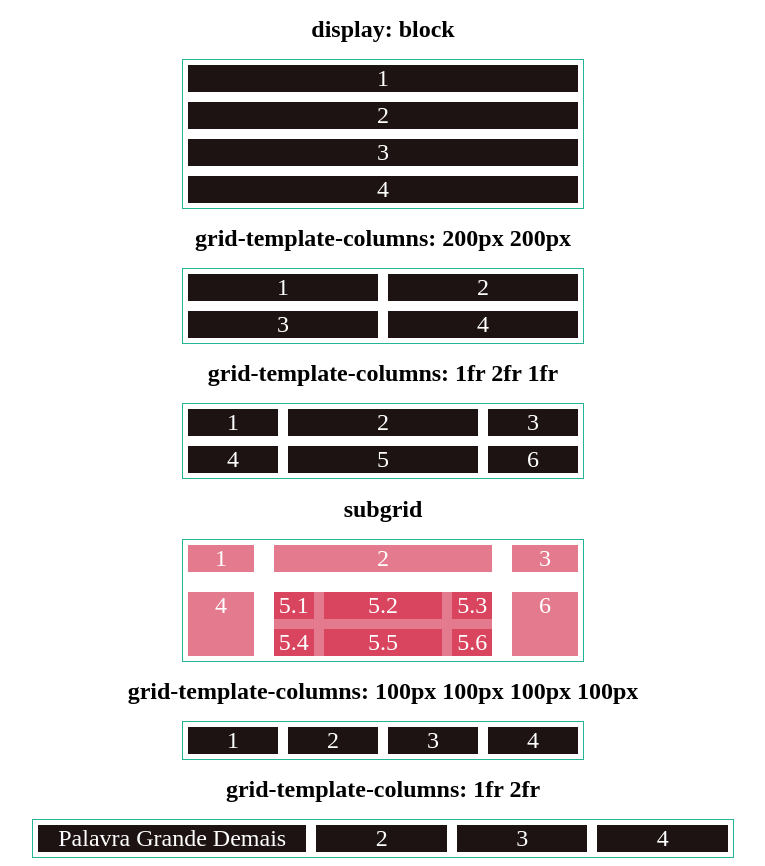
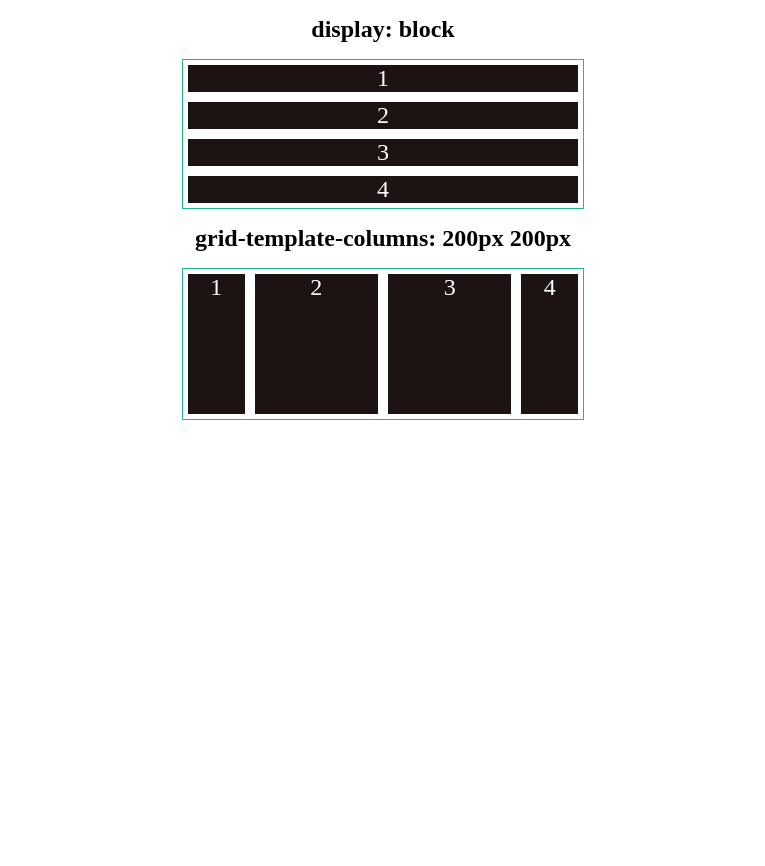
Before and after one commit to GabryelJackson/css-grid, a plain HTML site: page aulas/aula04/index.html in a window 1280 px wide. Shown: the whole page, without its empty margins (257-1022 px from the left). After the commit the page ends 800 px from the top, so only its background shows below. Drawn offline with Linux system fonts and the light colour scheme.

Commit message:
aula sobre grid-template-rows

```diff
--- a/aulas/aula04/index.html
+++ b/aulas/aula04/index.html
@@ -27,56 +27,5 @@
             <div class="item">4</div>
         </section>
     </div>
-
-    <div>
-        <h1>grid-template-columns: 1fr 2fr 1fr</h1>
-        <section class="grid grid-template-2">
-            <div class="item">1</div>
-            <div class="item">2</div>
-            <div class="item">3</div>
-            <div class="item">4</div>
-            <div class="item">5</div>
-            <div class="item">6</div>
-        </section>
-    </div>
-
-    <div>
-        <h1>subgrid</h1>
-        <section class="grid subgrid">
-            <div class="item">1</div>
-            <div class="item">2</div>
-            <div class="item">3</div>
-            <div class="item">4</div>
-            <div class="item subgrid">
-                <div>5.1</div>
-                <div>5.2</div>
-                <div>5.3</div>
-                <div>5.4</div>
-                <div>5.5</div>
-                <div>5.6</div>
-            </div>
-            <div class="item">6</div>
-        </section>
-    </div>
-
-    <div>
-        <h1>grid-template-columns: 100px 100px 100px 100px</h1>
-        <section class="grid grid-template-3">
-            <div class="item">1</div>
-            <div class="item">2</div>
-            <div class="item">3</div>
-            <div class="item">4</div>
-        </section>
-    </div>
-
-    <div>
-        <h1>grid-template-columns: 1fr 2fr</h1>
-        <section class="grid-template-4">
-            <div class="item">Palavra Grande Demais</div>
-            <div class="item">2</div>
-            <div class="item">3</div>
-            <div class="item">4</div>
-        </section>
-    </div>
 </body>
 </html>
--- a/aulas/aula04/style.css
+++ b/aulas/aula04/style.css
@@ -21,31 +21,6 @@ h1 {
 }
 
 .grid-template {
-    grid-template-columns: 200px 200px;
+    grid-template-columns: 1fr 2fr 2fr 1fr;
+    grid-template-rows: 150px;
 }
-
-.grid-template-2 {
-    grid-template-columns: 1fr 2fr 1fr;
-}
-
-.subgrid {
-    display: grid;
-    grid-template-columns: 1fr 3fr 1fr;
-    gap: 10px;
-}
-
-.subgrid > div {
-    background-color: #d2204198;
-}
-
-.grid-template-3 {
-    grid-template-columns: 100px 100px 100px 100px;
-}
-
-.grid-template-4 {
-    display: grid;
-    max-width: 700px !important;
-    margin: auto;
-    border: 1px solid #24b694;
-    grid-template-columns: repeat(auto-fit, minmax(100px, auto))
-}
```
